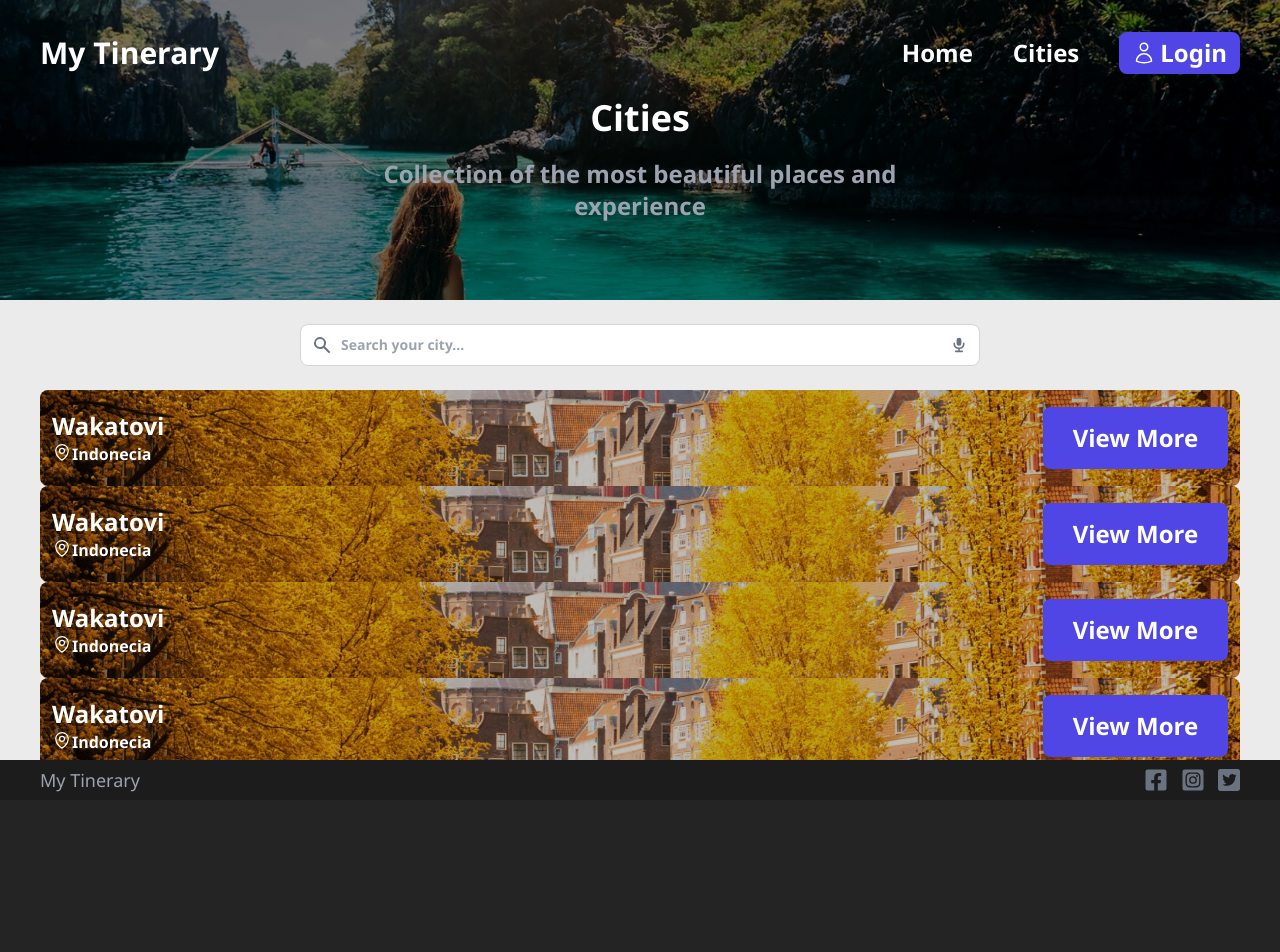
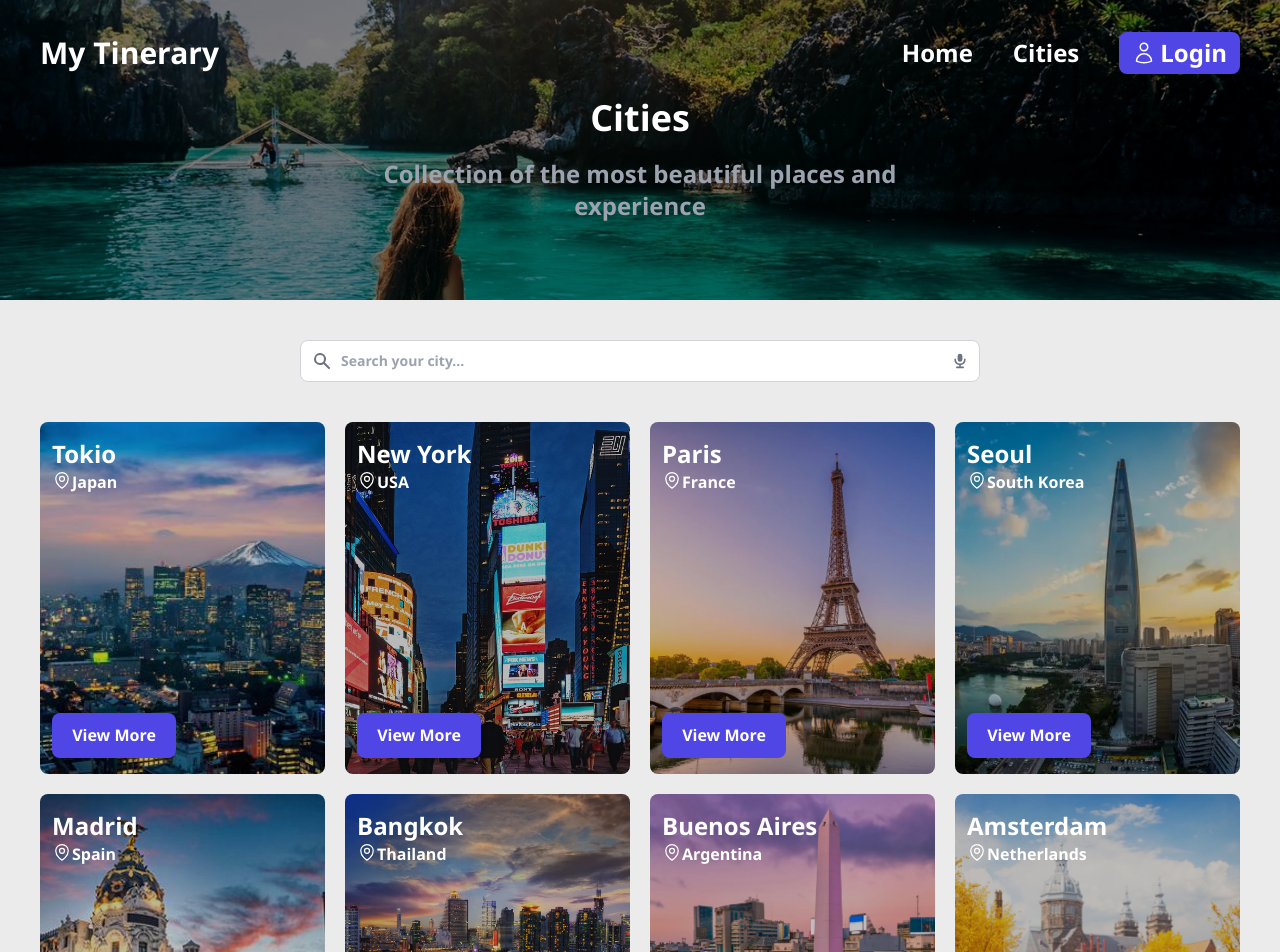
Before and after one commit to ElsioAyala/mytinerary-elsioAyala, a React (Vite) app: page /cities in a window 1280 px wide. Shown: the top 952 px of the page. Before the commit the page ends 800 px from the top, so only its background shows below. Built offline with nearby package versions, Linux system fonts and the light colour scheme.

Commit message:
implementation of useParams

```diff
--- a/src/App.jsx
+++ b/src/App.jsx
@@ -3,13 +3,15 @@ import './App.css'
 import Home from './pages/Home';
 import Layout from './layauts/layout';
 import Cities from './pages/Cities';
+import CityDetails from './pages/CityDetails';
 
 
 const router = createBrowserRouter([
   { path:'/', element: <Layout />,
   children : [
     { path: '/', element: <Home/>},
-    { path: '/cities', element: <Cities/>}
+    { path: '/cities', element: <Cities/>},
+    { path: '/cities/:id', element: <CityDetails/>}
   ]
   },
 
--- a/src/components/Button.jsx
+++ b/src/components/Button.jsx
@@ -1,9 +1,11 @@
-function Button({text, customStyle, icon, padding}) {
+import { Link as ButtonLink } from "react-router-dom"
+function Button({text, customStyle, icon, padding, link}) {
   return (
-    <button className={`${customStyle} ${padding} bg-primary-color  text-white transition-colors hover:bg-indigo-900 flex items-center`}>
-        {icon ? <span className="mr-1">{icon}</span> : null}
-        {text}
-    </button>
+
+        <ButtonLink to={link} className={`${customStyle} ${padding} button bg-primary-color  text-white transition-colors hover:bg-indigo-900 inline-flex items-center`}>
+            {icon ? <span className="mr-1">{icon}</span> : null}
+            {text}
+        </ButtonLink>
   )
 }
 
--- a/src/components/CardSearch.jsx
+++ b/src/components/CardSearch.jsx
@@ -1,11 +1,11 @@
 import Button from "./Button";
 
-export default function CardSearch() {
+export default function CardSearch({city, country, image, id}) {
     return (
-        <div className="relative w-full rounded-lg overflow-hidden">
-            <div className="relative z-10 flex justify-between text-white">
-                <div className="mx-3 my-5">
-                    <h3 className="text-2xl">Wakatovi</h3>
+        <div className="relative w-full rounded-lg overflow-hidden mb-6 sm:m-0">
+            <div className="relative z-10 flex justify-between text-white sm:flex-col sm:h-full">
+                <div className="mx-3 my-4">
+                    <h3 className="text-2xl">{city}</h3>
                     <div className="flex">
                         <span>
                             <svg xmlns="http://www.w3.org/2000/svg" fill="none" viewBox="0 0 24 24" strokeWidth="1.5" stroke="currentColor" className="w-5 h-5">
@@ -14,19 +14,21 @@ export default function CardSearch() {
                             </svg>
 
                         </span>
-                        <p className="">Indonecia</p>
+                        <p className="">{country}</p>
                     </div>
                 </div>
-                <div className="my-auto mr-3">
+                <div className="my-auto mx-3 sm:mb-4">
                     <Button
                     text="View More"
-                    customStyle="text-sm lg:text-2xl lg:font-bold"
+                    customStyle="text-sm lg:text-base lg:font-bold"
+                    padding="py-[0.6em] px-[1.2em]"
+                    link={id}
                     />
                 </div>
             </div>
 
 
-            <img src="/amsterdam.jpeg" alt="tokio" className="object-cover w-full h-full absolute top-0 bottom-0 brightness-75" />
+            <img src={image} alt="tokio" className="object-cover w-full h-full absolute top-0 bottom-0 brightness-50 sm:brightness-75" />
         </div>
     )
 }
--- a/src/components/Hero.jsx
+++ b/src/components/Hero.jsx
@@ -1,7 +1,7 @@
 
-export default function Hero({children, title, text, styleTitle, styleText, isCenter, imgBackground, height, childComponent}) {
+export default function Hero({children, title, text, styleTitle, styleText, isCenter, imgBackground, height}) {
   return (
-    <section className="relative  h-screen w-full overflow-hidden  snap-start min-h-[550px]">
+    <section className={`relative  w-full overflow-hidden    ${height == "h-full" ? " h-screen min-h-[550px] snap-start" : null}`}>
         <div className={`${height} z-10 relative w-full flex items-center  ${height != "h-full" ? "min-h-[250px] lg:min-h-[300px] h-small": "min-h-[550px]" }`}>
             <div className="w-full px-3 sm:px-5 lg:px-10 2xl:px-0 z-10">
                 <div className={`flex items-center max-w-7xl w-full mx-auto ${isCenter ? "w-full" : null}`}>
@@ -16,14 +16,7 @@ export default function Hero({children, title, text, styleTitle, styleText, isCe
             <div className="absolute top-0 bottom-0 h-full w-full">
                 <img src={`${imgBackground}`} alt="background" className="h-full w-full object-cover brightness-50"/>
             </div>
-
-
         </div>
-
-        {height != "h-full" ?
-            childComponent
-        : null }
-
     </section>
   )
 }
--- a/src/components/SearchCity.jsx
+++ b/src/components/SearchCity.jsx
@@ -1,25 +1,25 @@
 import CardSearch from "./CardSearch";
 
 const data = [
-    { city: "Tokio", country: "Japan", image: "/tokio.jpeg" },
-    { city: "New York", country: "USA", image: "/new-york.jpg" },
-    { city: "Paris", country: "France", image: "/paris.jpg" },
-    { city: "Seoul", country: "South Korea", image: "/seoul.jpg" },
-    { city: "Madrid", country: "Spain", image: "/madrid.jpg" },
-    { city: "Bangkok", country: "Thailand", image: "/bangkok.jpeg" },
-    { city: "Buenos Aires", country: "Argentina", image: "/buenos-aires.jpeg" },
-    { city: "Amsterdam", country: "Netherlands", image: "/amsterdam.jpeg" },
-    { city: "London", country: "United Kingdom", image: "/londres.png" },
-    { city: "dubai", country: "United Arab Emirates", image: "/dubai.jpeg" },
-    { city: "Rome", country: "Itali", image: "/roma.jpeg" },
-    { city: "Rio de Janeiro", country: "Brasil", image: "/rio.jpeg" }
+    { id:"1", city: "Tokio", country: "Japan", image: "/tokio.jpeg" },
+    { id:"2", city: "New York", country: "USA", image: "/new-york.jpg" },
+    { id:"3", city: "Paris", country: "France", image: "/paris.jpg" },
+    { id:"4", city: "Seoul", country: "South Korea", image: "/seoul.jpg" },
+    { id:"5", city: "Madrid", country: "Spain", image: "/madrid.jpg" },
+    { id:"6", city: "Bangkok", country: "Thailand", image: "/bangkok.jpeg" },
+    { id:"7", city: "Buenos Aires", country: "Argentina", image: "/buenos-aires.jpeg" },
+    { id:"8", city: "Amsterdam", country: "Netherlands", image: "/amsterdam.jpeg" },
+    { id:"9", city: "London", country: "United Kingdom", image: "/londres.png" },
+    { id:"10", city: "dubai", country: "United Arab Emirates", image: "/dubai.jpeg" },
+    { id:"11", city: "Rome", country: "Itali", image: "/roma.jpeg" },
+    { id:"12", city: "Rio de Janeiro", country: "Brasil", image: "/rio.jpeg" }
 ]
 export default function SearchCity() {
     return (
         <section className="w-full">
-    <div className="max-w-7xl w-full mx-auto px-3 sm:px-5 lg:px-10 2xl:px-0">
+            <div className="max-w-7xl w-full mx-auto px-3 sm:px-5 lg:px-10 2xl:px-0 pb-24">
 
-    <form className="flex items-center lg:w-[680px] mx-auto my-6">
+                <form className="flex items-center lg:w-[680px] mx-auto my-10">
                     <label htmlFor="voice-search" className="sr-only">Search</label>
                     <div className="relative w-full">
                         <div className="flex absolute inset-y-0 left-0 items-center pl-3 pointer-events-none">
@@ -31,16 +31,12 @@ export default function SearchCity() {
                         </button>
                     </div>
                 </form>
-
                 <div>
-        <div className="">
+                    <div className="searchGrid">
+                        {data.map((city, key) => <CardSearch key={key} city={city.city} country={city.country} image={city.image} id={city.id} />)}
+                    </div>
 
                 </div>
-        {data.map((city, key) => <CardSearch key={key}/>)}
-
-    </div>
-
-
             </div>
         </section>
     )
--- a/src/index.css
+++ b/src/index.css
@@ -29,12 +29,13 @@ a {
 
 body {
   margin: 0;
-  display: flex;
+  /*display: flex;*/
   place-items: center;
   min-width: 320px;
   color: #1C1C1C;
   background-color: #EBEBEB;
   position: relative;
+  min-height: 100vh;
 
 }
 
@@ -44,10 +45,10 @@ h1 {
   line-height: 1.1;
 }
 
-button {
+.button {
   border-radius: 8px;
   border: 1px solid transparent;
-  padding: 0.6em 1.2em;
+  /*padding: 0.6em 1.2em;*/
   font-size: 1em;
   font-weight: 500;
   font-family: inherit;
@@ -71,3 +72,12 @@ html{
     grid-template-rows: repeat(2, minmax(100px, auto));
   }
 }
+
+@media (min-width: 640px) {
+  .searchGrid{
+    display: grid;
+    gap: 20px;
+    grid-auto-rows: 22rem;
+    grid-template-columns: repeat(auto-fill, minmax(15rem, 1fr));
+  }
+}
--- a/src/pages/Cities.jsx
+++ b/src/pages/Cities.jsx
@@ -14,6 +14,7 @@ export default function Cities() {
                 isCenter={true}
                 childComponent={<SearchCity/>}>
             </Hero>
+            <SearchCity/>
         </main>
 
     )
--- /dev/null
+++ b/src/pages/CityDetails.jsx
@@ -0,0 +1,47 @@
+import { useParams } from "react-router-dom"
+import Hero from "../components/Hero"
+import Button from "../components/Button"
+export default function CityDetails() {
+
+    let { id } = useParams()
+
+    const data = [
+        { id: "1", city: "Tokio", country: "Japan", image: "/tokio.jpeg" },
+        { id: "2", city: "New York", country: "USA", image: "/new-york.jpg" },
+        { id: "3", city: "Paris", country: "France", image: "/paris.jpg" },
+        { id: "4", city: "Seoul", country: "South Korea", image: "/seoul.jpg" },
+        { id: "5", city: "Madrid", country: "Spain", image: "/madrid.jpg" },
+        { id: "6", city: "Bangkok", country: "Thailand", image: "/bangkok.jpeg" },
+        { id: "7", city: "Buenos Aires", country: "Argentina", image: "/buenos-aires.jpeg" },
+        { id: "8", city: "Amsterdam", country: "Netherlands", image: "/amsterdam.jpeg" },
+        { id: "9", city: "London", country: "United Kingdom", image: "/londres.png" },
+        { id: "10", city: "Dubai", country: "United Arab Emirates", image: "/dubai.jpeg" },
+        { id: "11", city: "Rome", country: "Itali", image: "/roma.jpeg" },
+        { id: "12", city: "Rio de Janeiro", country: "Brasil", image: "/rio.jpeg" }
+    ]
+
+    let city = data.find( data => data.id == id)
+
+    return (
+        <main>
+            <Hero
+                title={city.city}
+                text="Lorem ipsum dolor sit amet, consectetur adipiscing elit. Pellentesque lobortis ante sapien, non vulputate lorem faucibus vitae. Nunc ac ultrices metus. Nam neque ex, dictum sed velit vitae, vehicula sagittis risus. Aenean volutpat ante ex, et scelerisque dui blandit sed. Morbi pretium lorem nec scelerisque consectetur. Donec odio odio, maximus nec magna sed, congue hendrerit sapien."
+                styleTitle="text-white lg:text-5xl"
+                styleText="text-gray-100"
+                imgBackground={city.image}
+                height="h-full"
+                isCenter={true}>
+                <div>
+                    <Button
+                        text="View Itineraries ⬇"
+                        customStyle="w-52 lg:w-64 lg:font-bold lg:text-2xl flex justify-center"
+                        padding="py-[0.6em] px-[1.2em]"
+                        link={"cities"}
+                    />
+                </div>
+            </Hero>
+        </main>
+
+    )
+}
--- a/src/pages/Home.jsx
+++ b/src/pages/Home.jsx
@@ -16,7 +16,10 @@ export default function Home() {
             <div>
               <Button
                 text="View More"
-                customStyle="w-40 lg:w-48 lg:font-bold lg:text-2xl flex justify-center"/>
+                customStyle="w-40 lg:w-48 lg:font-bold lg:text-2xl flex justify-center"
+                padding="py-[0.6em] px-[1.2em]"
+                link={"cities"}
+                />
             </div>
         </Hero>
         <PopularMytinerari/>
```
Also changed, not shown: src/components/test.txt (deleted). Lines whose indentation alone changed are shown as unchanged.
